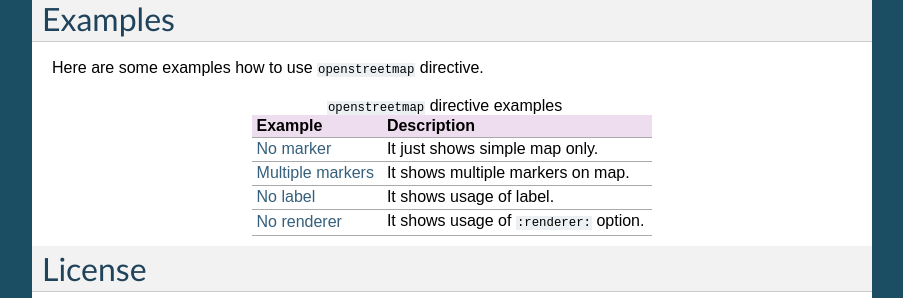
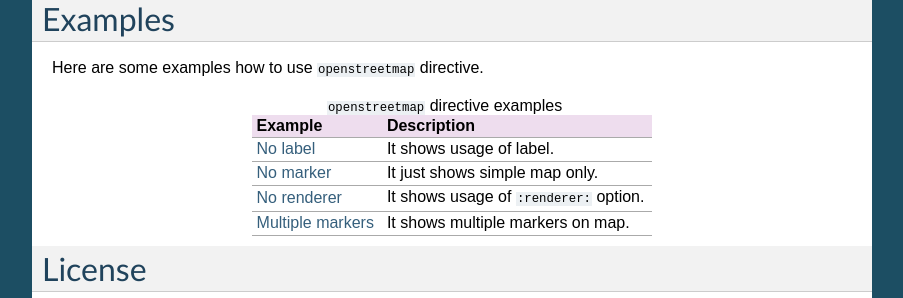
Before and after one commit to kenhys/sphinxcontrib-openstreetmap, a Sphinx documentation site: the page built from doc/index.rst, in a window 1280 px wide and 900 px high, scrolled down 1149 px, cut to the strip 406-704 px from the top of the window. Shown: the whole strip, without its empty margins (198-1101 px from the left). Built offline with Sphinx 7.4.7, drawn with Linux system fonts in a browser that asks for light colours.

```diff
--- a/doc/index.rst
+++ b/doc/index.rst
@@ -17,14 +17,14 @@ Here are some examples how to use ``openstreetmap`` directive.
 
    * - Example
      - Description
+   * - `No label <examples/no_label.html>`_
+     - It shows usage of label.
    * - `No marker <examples/no_marker.html>`_
      - It just shows simple map only.
+   * - `No renderer <examples/no_renderer.html>`_
+     - It shows usage of ``:renderer:`` option.
    * - `Multiple markers <examples/multiple_markers.html>`_
      - It shows multiple markers on map.
-   * - `No label <examples/no_label.html>`_
-     - It shows usage of label.
-   * - `No renderer <examples/no_renderer.html>`_
-     - It shows usage of ``:renderer:`` option.
 
 License
 =======
```
